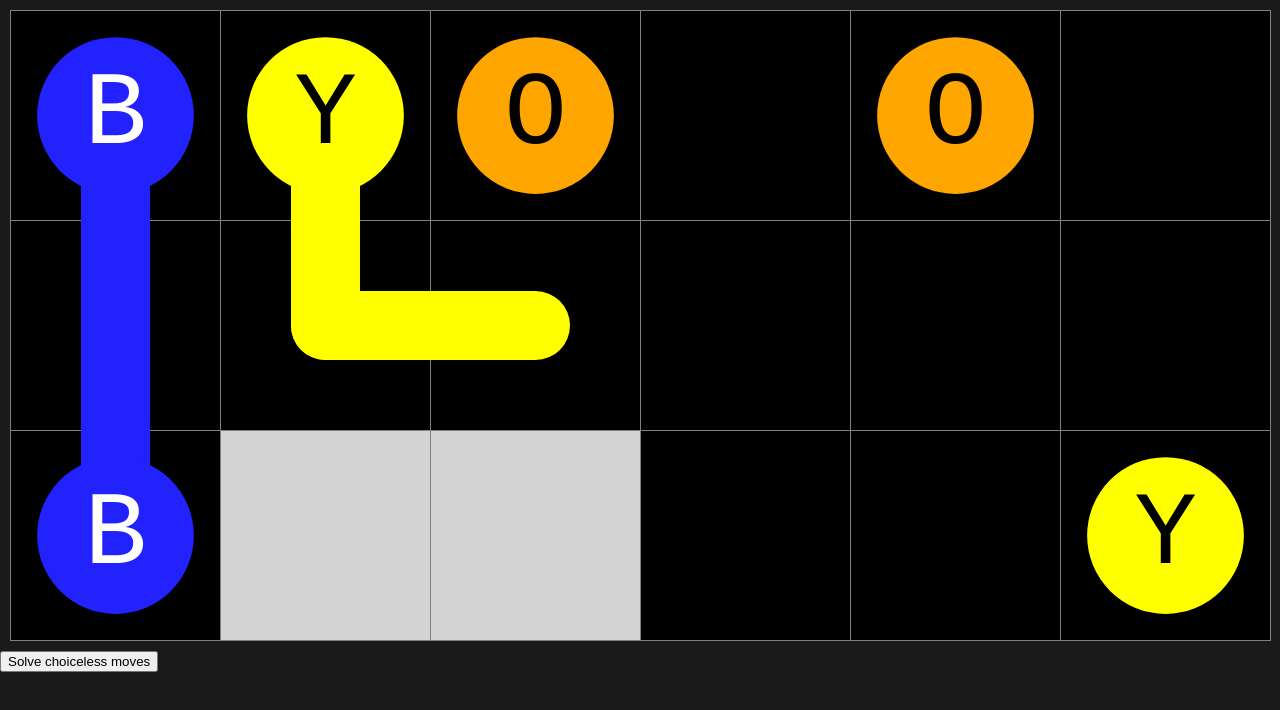
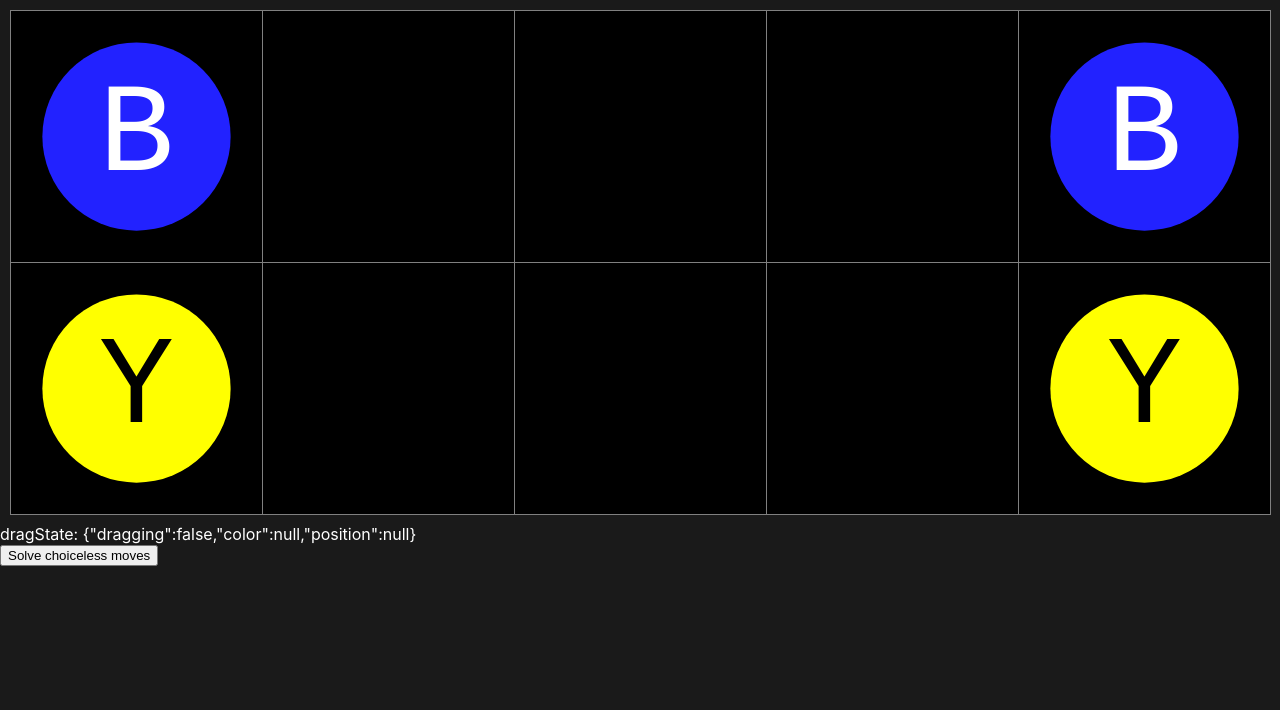
Before and after one commit to phoenixeliot/line-puzzle, a Next.js app: page / in a window 1280 px wide. Shown: the top 710 px of the page. Built offline with nearby package versions, Linux system fonts and the light colour scheme.

Commit message:
Add mouse-drag and findPath behaviors

```diff
--- a/jest.config.js
+++ b/jest.config.js
@@ -3,6 +3,8 @@ module.exports = {
   preset: "ts-jest",
   transform: {
     "^.+\\.(t|j)sx?$": "@swc/jest",
+    // "^.+\\.sx?$": "babel-jest",
+    // "^.+\\.tsx?$": "ts-jest",
   },
   testEnvironment: "node",
   testMatch: ["**/__tests__/**/*.[jt]s?(x)", "**/?(*.)+(spec|test).?(m)[jt]s?(x)"],
--- a/pages/index.tsx
+++ b/pages/index.tsx
@@ -12,22 +12,33 @@ const Home: NextPage = () => {
   const [board, setBoard] = React.useState(
     Board.fromString(
       dedent`
-      BYO-O-
-      byy---
-      B##--Y
+      B---B
+      Y---Y
       `,
       gridRules
     )
   );
+  // TODO: Figure out a good way to track board state in React/Redux-y way
   const solveChoicelessMoves = () => {
     const newBoard = board.clone();
     newBoard.solveChoicelessMoves();
+    setBoard(newBoard);
+  };
+  const setColor = (position, color) => {
+    const newBoard = board.clone();
+    newBoard.setColor(position, color);
+    setBoard(newBoard);
+  };
+  const connectPathToPosition = (prevPosition, newPosition, color) => {
+    const newBoard = board.clone();
+    newBoard.connectPathToPosition(prevPosition, newPosition, color);
     setBoard(newBoard);
   };
   return (
     <div className={styles.page}>
       <InteractiveBoard
         board={board}
+        setColor={setColor}
         style={{ width: "1400px", maxWidth: "100vw", maxHeight: "100vh" }}
       />
       <button onClick={solveChoicelessMoves}>Solve choiceless moves</button>
--- a/src/Area.ts
+++ b/src/Area.ts
@@ -32,7 +32,7 @@ export class Area {
     );
   }
 
-  toString(board): string {
+  toString(board?: Board): string {
     const grid = [];
     if (board) {
       for (const cell of board.iterateCells()) {
--- a/src/Board.ts
+++ b/src/Board.ts
@@ -34,6 +34,31 @@ export interface PositionDelta {
 
 export interface Rules {
   getNeighborDirections: (pos: Position) => Array<PositionDelta>;
+}
+
+export class Path extends Array<Position> {
+  toString(board?: Board): string {
+    const grid = [];
+    // Fill in the background area
+    const allBoardPositions = board
+      ? Array.from(board.iterateCells()).map((c) => c.position)
+      : this;
+    const maxX = allBoardPositions.map((p) => p.x).reduce((a, b) => Math.max(a, b), 0);
+    const maxY = allBoardPositions.map((p) => p.y).reduce((a, b) => Math.max(a, b), 0);
+    for (let y = 0; y <= maxY; y++) {
+      if (!grid[y]) {
+        grid[y] = [];
+      }
+      for (let x = 0; x <= maxX; x++) {
+        grid[y][x] = "-";
+      }
+    }
+    // Fill in the path itself
+    for (const position of this) {
+      grid[position.y][position.x] = "@";
+    }
+    return grid.map((row) => row.join("")).join("\n");
+  }
 }
 
 export class AreaColors {
@@ -163,6 +188,68 @@ export class Board {
 
   setColor(position: Position, color: string) {
     this.getCell(position).color = color;
+  }
+
+  connectPathToPosition(prevPosition, newPosition, color) {
+    if (this.getCell(prevPosition).color !== color) {
+      throw new Error(
+        `Trying to connect path with mismatching color: ${
+          this.getCell(prevPosition).color
+        } !== ${color}`
+      );
+    }
+  }
+
+  // TODO: Implement highly generic/configurable A*
+  findPath(pos1, pos2): Path {
+    type Path = Array<Position>;
+    const rules = {
+      // fn: get positions I can move to in 1 step from this position
+      getNextMoves: (path) => {
+        const pos = path.at(-1);
+        const candidatePositions = this.getNeighborPositions(pos);
+        const newPositions = candidatePositions.filter((pos) => {
+          const cell = this.getCell(pos);
+          return (
+            this.isValidPosition(pos) &&
+            // !isEqual(pos, path.at(-2)) &&
+            !path.some((prevPos) => isEqual(pos, prevPos)) &&
+            (cell.isEmpty() || (cell.isTail() && cell.color === this.getCell(pos1).color))
+          );
+        });
+        return newPositions.map((newPos) => {
+          return path.concat([newPos]);
+        });
+      },
+      // fn: partial solution quality heuristic (what properties must it have to guarantee optimality, again?)
+      // Smaller is better
+      partialQualityHeuristic: (path) => {
+        const pos = path.at(-1);
+        const euclideanDistanceRemaining =
+          Math.abs(pos.x - pos2.x) + Math.abs(pos.y - pos2.y);
+        return path.length + euclideanDistanceRemaining;
+      },
+    };
+
+    const paths: Array<Path> = [[pos1]];
+    while (true) {
+      // Sort backwards so we can pop cheaply. Best paths are at the end.
+      paths.sort(
+        (a, b) => -(rules.partialQualityHeuristic(a) - rules.partialQualityHeuristic(b))
+      );
+      const path = paths.pop();
+
+      // Check finish conditions
+      if (!path) return null; // We've run out of paths to try
+      if (isEqual(path.at(-1), pos2)) return Path.from(path); // We've found the exit
+
+      // Add the new frontier of paths
+      // TODO: Consider using a Map to make each cell have only one best path, no multiple paths going through the same cell
+      const newPaths = rules.getNextMoves(path);
+      for (const newPath of newPaths) {
+        paths.push(newPath);
+      }
+    }
   }
 
   getCell(position: Position) {
--- a/src/components/GridCell.tsx
+++ b/src/components/GridCell.tsx
@@ -9,7 +9,7 @@ function pathsFromConnections(connections, color) {
     const pathString = `M0,0 l${dir.dx},${dir.dy}`;
     return (
       <path
-        key={JSON.stringify(dir)}
+        key={`${dir.dx},${dir.dy}`}
         d={pathString}
         stroke={color}
         strokeLinecap="round"
@@ -50,7 +50,13 @@ export default function GridCell({
     wrapperClassName = clsx([styles.gridCell]);
     svgChildren.push(pathsFromConnections(connections, pathColor));
     svgChildren.push(
-      <path d="M0,0 l0,0" stroke={pathColor} strokeLinecap="round" strokeWidth="1.5" />
+      <path
+        key="endpoint"
+        d="M0,0 l0,0"
+        stroke={pathColor}
+        strokeLinecap="round"
+        strokeWidth="1.5"
+      />
     );
   } else {
     wrapperClassName = clsx([styles.gridCell, styles.error]);
@@ -61,6 +67,7 @@ export default function GridCell({
   if (cellText) {
     svgChildren.push(
       <text
+        key="text"
         className={styles.text}
         fill={textColor}
         textAnchor="middle"
@@ -71,7 +78,11 @@ export default function GridCell({
     );
   }
   return (
-    <div style={style} className={wrapperClassName}>
+    <div
+      style={style}
+      className={wrapperClassName}
+      data-cellpos={JSON.stringify(cell.position)}
+    >
       <svg
         className={styles.outerSVG}
         viewBox="-1 -1 2 2" // x, y, width, height
--- a/src/components/InteractiveBoard.tsx
+++ b/src/components/InteractiveBoard.tsx
@@ -1,7 +1,7 @@
 import clsx from "clsx";
 import React, { CSSProperties, useEffect } from "react";
 import styles from "../../styles/InteractiveBoard.module.css";
-import { Board } from "../Board";
+import { Board, Position } from "../Board";
 import { Cell } from "../Cell";
 import GridCell from "./GridCell";
 
@@ -24,12 +24,58 @@ const CSS_COLOR_MAP = {
 export default function InteractiveBoard({
   board,
   style = {},
+  setColor,
 }: {
   board: Board;
   style?: CSSProperties;
+  setColor: (position: Position, color: string) => void;
 }) {
+  const [dragState, setDragState] = React.useState({
+    dragging: false,
+    color: null,
+    position: null,
+  });
+  const startDrag = (event) => {
+    const domCell = event.target.closest("[data-cellpos]");
+    if (!domCell) return;
+    const position = JSON.parse(domCell.getAttribute("data-cellpos"));
+    const cell = board.getCell(position);
+    setDragState({
+      dragging: true,
+      color: cell.color,
+      position,
+    });
+  };
+  const continueDrag = (event) => {
+    if (!dragState.dragging) return; // Do nothing if not already dragging
+    const position = JSON.parse(
+      event.target.closest("[data-cellpos]").getAttribute("data-cellpos")
+    );
+    const cell = board.getCell(position);
+    setDragState({
+      ...dragState,
+      position,
+    });
+    if (cell.color !== dragState.color) {
+      setColor(position, dragState.color);
+    }
+  };
+  const stopDrag = (event) => {
+    setDragState({
+      dragging: false,
+      color: null,
+      position: null,
+    });
+  };
   return (
-    <div className={clsx([styles.board, styles.gridBoard])} style={style}>
+    <>
+      <div
+        className={clsx([styles.board, styles.gridBoard])}
+        style={style}
+        onMouseDown={startDrag}
+        onMouseMove={continueDrag}
+        onMouseUp={stopDrag}
+      >
         {Array.from(board.iterateCells()).map((cell, cellIndex) => {
           // TODO: Bake connections into the cell data
           const connections = board.rules
@@ -40,12 +86,13 @@ export default function InteractiveBoard({
                 y: cell.position.y + direction.dy,
               };
               return (
-              board.isValidPosition(newPos) && board.getCell(newPos).color === cell.color
+                board.isValidPosition(newPos) &&
+                board.getCell(newPos).color === cell.color
               );
             });
           return (
             <GridCell
-            key={cellIndex}
+              key={JSON.stringify(cell.position)}
               cell={cell}
               connections={connections}
               cellText={cell.isEndpoint && cell.color}
@@ -55,5 +102,7 @@ export default function InteractiveBoard({
           );
         })}
       </div>
+      <div>dragState: {JSON.stringify(dragState)}</div>
+    </>
   );
 }
--- a/styles/globals.css
+++ b/styles/globals.css
@@ -17,4 +17,5 @@ a {
 
 body {
   background: #1a1a1a;
+  color: white;
 }
```
Also changed, not shown: tests/fixtures/hex5x5_1.ts (+1 -1 lines), tsconfig.json (+3 -13 lines), 1 other file (tests, documents, lock files or other folders). Lines whose indentation alone changed are shown as unchanged.
